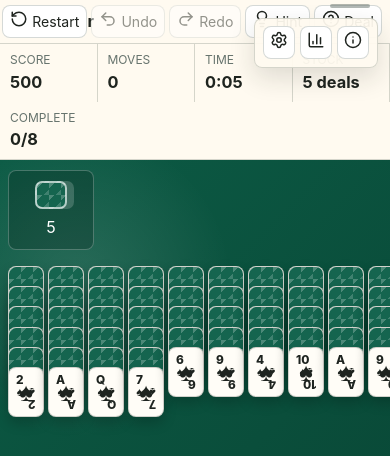
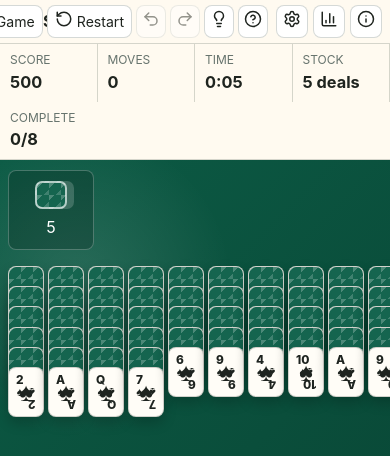
Before and after one commit to jaysqvl/spider, a React (Vite) app: page / in a window 390 px wide. Shown: the top 456 px of the page. Built offline with nearby package versions, Linux system fonts and the light colour scheme.

Commit message:
fix: keep utility controls inline

```diff
--- a/src/components/Toolbar.tsx
+++ b/src/components/Toolbar.tsx
@@ -92,9 +92,7 @@ export function Toolbar({
         />
       </div>
 
-      <div className="utility-dock" aria-label="Application actions">
-        <span className="utility-dock__handle" aria-hidden="true" />
-        <div className="utility-actions">
+      <div className="utility-actions" aria-label="Application actions">
         {canInstallUpdate ? (
           <IconButton icon={<Download size={18} />} label="Install Update" compact onClick={onInstallUpdate} />
         ) : null}
@@ -102,7 +100,6 @@ export function Toolbar({
         <IconButton icon={<BarChart3 size={18} />} label="Stats" compact onClick={onStats} />
         <IconButton icon={<Info size={18} />} label="About" compact onClick={onAbout} />
       </div>
-      </div>
     </header>
   );
 }
--- a/src/styles/app.css
+++ b/src/styles/app.css
@@ -99,8 +99,8 @@ button {
   position: relative;
   z-index: 30;
   display: grid;
-  grid-template-columns: minmax(148px, max-content) minmax(0, 1fr);
-  gap: 12px;
+  grid-template-columns: minmax(136px, max-content) minmax(0, 1fr) max-content;
+  gap: 8px;
   align-items: center;
   min-height: 44px;
   padding: 5px 12px;
@@ -154,50 +154,9 @@ button {
   overflow: visible;
 }
 
-.utility-dock {
-  position: absolute;
-  top: 0;
-  right: 12px;
-  z-index: 60;
-  width: 176px;
-  height: 18px;
-}
-
-.utility-dock__handle {
-  position: absolute;
-  top: 4px;
-  right: 8px;
-  width: 40px;
-  height: 4px;
-  border-radius: 999px;
-  background: color-mix(in srgb, var(--muted) 50%, transparent);
-}
-
 .utility-actions {
-  position: absolute;
-  top: 100%;
-  right: 0;
   justify-content: flex-end;
-  padding: 7px 8px 8px;
-  border: 1px solid var(--line);
-  border-radius: 8px;
-  background: color-mix(in srgb, var(--surface) 94%, transparent);
-  box-shadow: 0 10px 26px rgba(26, 34, 30, 0.14);
-  opacity: 0;
-  pointer-events: none;
-  transform: translateY(-6px);
-  transition:
-    opacity 160ms ease,
-    transform 160ms ease;
-}
-
-.app-toolbar:hover .utility-actions,
-.app-toolbar:focus-within .utility-actions,
-.utility-dock:hover .utility-actions,
-.utility-dock:focus-within .utility-actions {
-  opacity: 1;
-  pointer-events: auto;
-  transform: translateY(0);
+  min-width: max-content;
 }
 
 .difficulty-picker,
@@ -712,9 +671,24 @@ button {
   padding: 0;
 }
 
+@media (max-width: 1120px) {
+  .toolbar-actions {
+    gap: 4px;
+  }
+
+  .toolbar-actions .icon-button:nth-of-type(n + 3) {
+    width: 32px;
+    padding-inline: 6px;
+  }
+
+  .toolbar-actions .icon-button:nth-of-type(n + 3) .icon-button__label {
+    display: none;
+  }
+}
+
 @media (max-width: 920px) {
   .app-toolbar {
-    grid-template-columns: minmax(112px, max-content) minmax(0, 1fr);
+    grid-template-columns: minmax(104px, max-content) minmax(0, 1fr) max-content;
     gap: 8px;
     padding-inline: 8px;
   }
@@ -741,6 +715,13 @@ button {
     gap: 4px;
   }
 
+  .icon-button {
+    gap: 4px;
+    min-height: 30px;
+    padding: 4px 7px;
+    font-size: 0.88rem;
+  }
+
   .difficulty-picker > span {
     display: none;
   }
@@ -753,11 +734,13 @@ button {
     min-width: 94px;
   }
 
-  .icon-button {
-    gap: 4px;
-    min-height: 30px;
-    padding: 4px 7px;
-    font-size: 0.88rem;
+  .toolbar-actions .icon-button:nth-of-type(n + 3) {
+    width: 30px;
+    padding-inline: 5px;
+  }
+
+  .toolbar-actions .icon-button:nth-of-type(n + 3) .icon-button__label {
+    display: none;
   }
 }
 
```
Also changed, not shown: 1 other file (tests, documents, lock files or other folders). Lines whose indentation alone changed are shown as unchanged.
